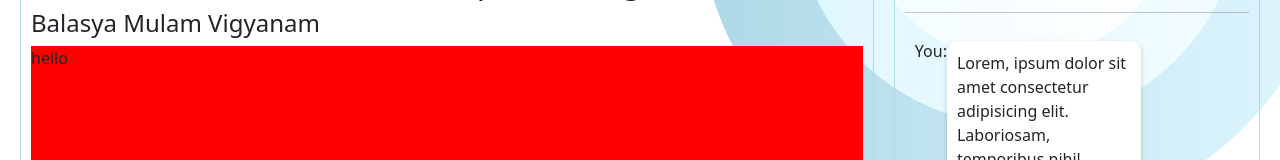
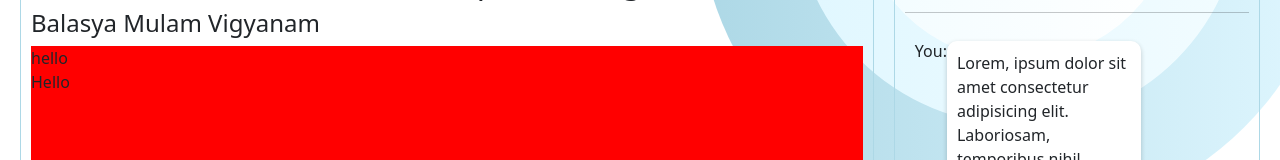
Before and after one commit to Jenith1304/Automated_Interview_System, a React (Vite) app: page /profile in a window 1280 px wide. Shown: the part 171-331 px from the top of the page. Built offline with nearby package versions, Linux system fonts and the light colour scheme.

Commit message:
Manual Interview  Design Cmplte

```diff
--- a/src/pages/ManualInterview.jsx
+++ b/src/pages/ManualInterview.jsx
@@ -9,13 +9,16 @@ import { IoCallOutline } from "react-icons/io5";
 import InformationInput from '../components/InformationInput';
 const ManualInterview = () => {
     return (
+        // Afte Completion Of interview Interviewer will be redirected to give score to Score.jsx Page
         <div className={styles.callContainer}>
             <div className={styles.callLeft}>
                 <div className={styles.callHeader}>
                     <h2>Defence Research and Development Organisation</h2>
                     <h4>Balasya Mulam Vigyanam</h4>
                 </div>
-                <div className={styles.callVideo}>hello</div>
+                <div className={styles.callVideo}>hello
+                    <div className={styles.receiverVideo}>Hello</div>
+                </div>
                 <div className={styles.callControls}>
                     <button><IoMicOutline /></button>
                     <button><IoMicOffOutline /></button>
```
